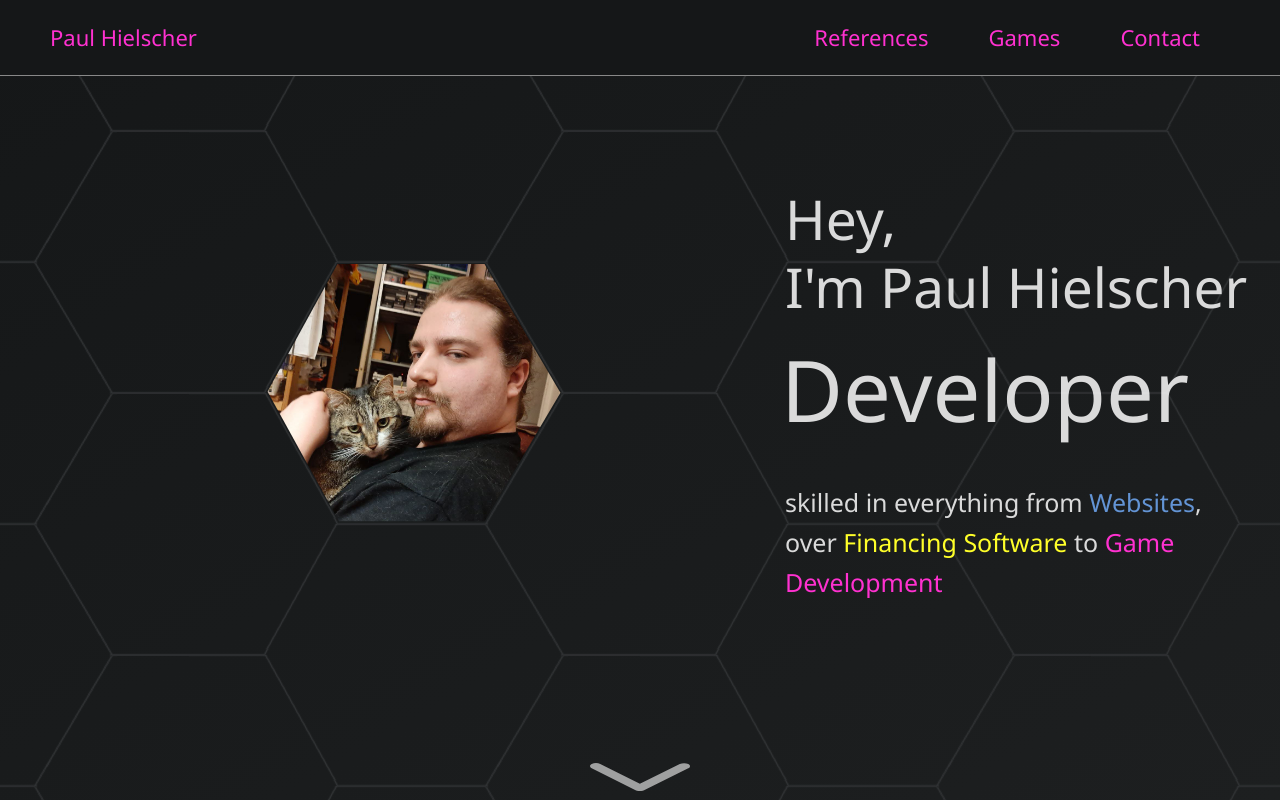
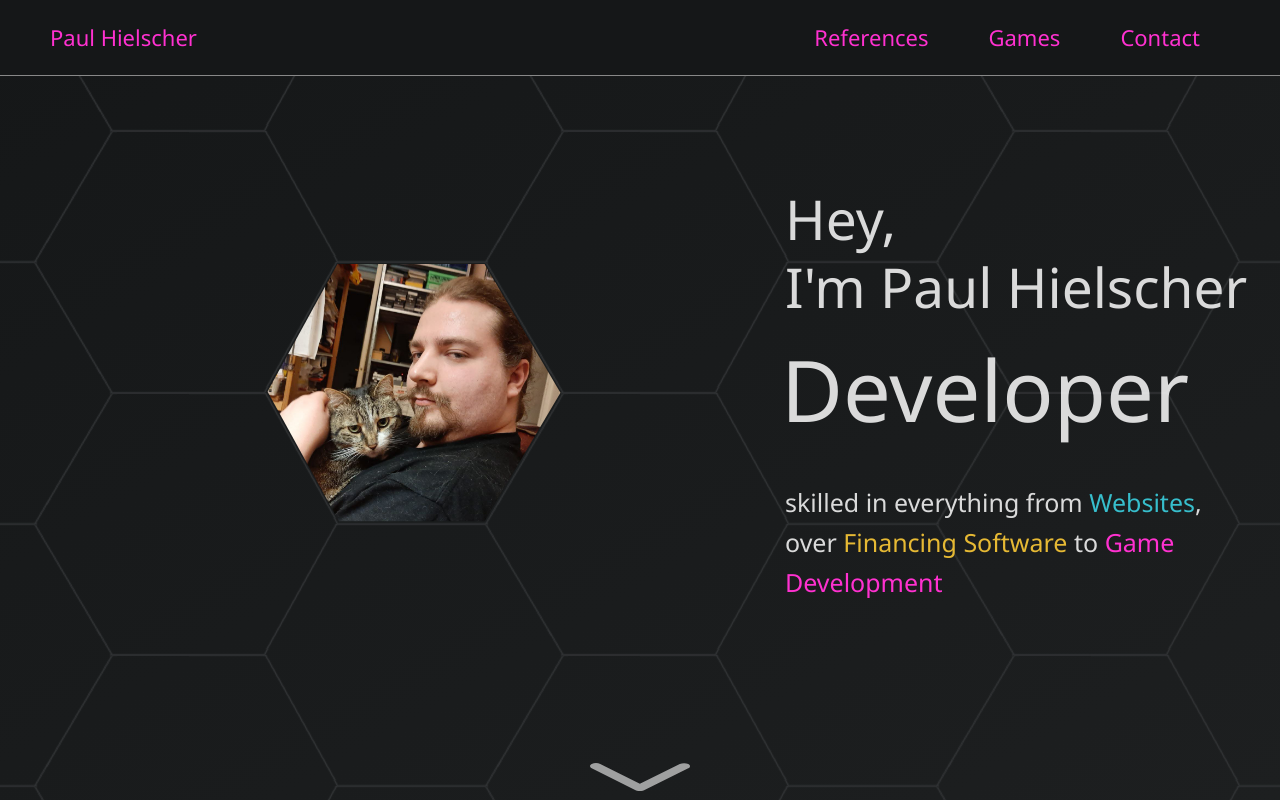
Before and after one commit to Vanhoras/phwebsite, a Vue app in the folder frontend/: page / in a window 1280 px wide. Shown: the top 800 px of the page. Built offline with nearby package versions, Linux system fonts and the light colour scheme; what @vueuse/head would draw is missing.

Commit message:
adjusted link colors

```diff
--- a/frontend/src/assets/base.css
+++ b/frontend/src/assets/base.css
@@ -6,11 +6,11 @@
   --accent-1: #ff31d0;
   --accent-1--highlight: #d7bfd1;
 
-  --accent-2: #ffff29;
-  --accent-2--highlight: #f2f2d3;
+  --accent-2: #e6b934;
+  --accent-2--highlight: #e1d6b9;
 
-  --accent-3: #6394d5;
-  --accent-3--highlight: #c0dbff;
+  --accent-3: #37becc;
+  --accent-3--highlight: #b9d8db;
 
   --accent-4: #e31b6d;
 
```
